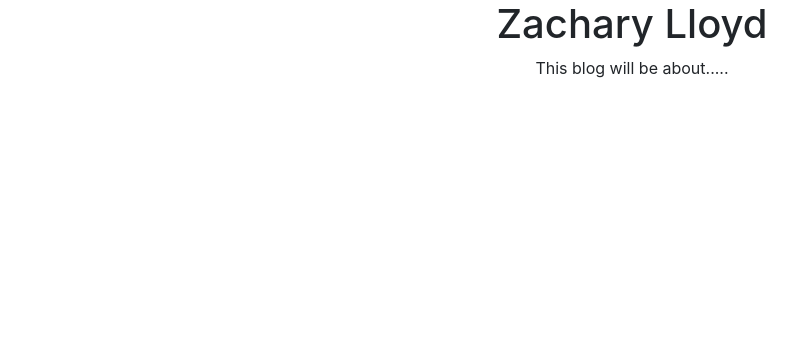
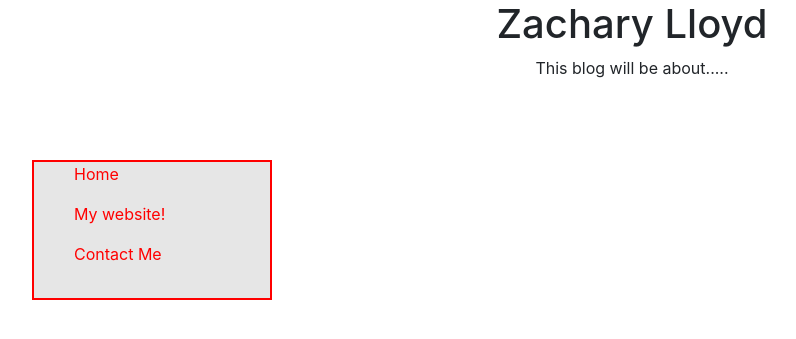
Before and after one commit to zachlloyd01/blog, a Django app: page / in a window 1280 px wide. Shown: the top 339 px of the page, without its empty margins (8-804 px from the left). Run offline with Django 3.2, Linux system fonts and the light colour scheme; data that the repository does not hold is empty; some libraries are stand-ins or nearby versions.

Commit message:
Add nav bar

```diff
--- a/blog/blog/settings.py
+++ b/blog/blog/settings.py
@@ -25,7 +25,7 @@
 # SECURITY WARNING: don't run with debug turned on in production!
 DEBUG = True
 
-ALLOWED_HOSTS = ['zachlloyd01.pythonanywhere.com']
+ALLOWED_HOSTS = ['zachlloyd01.pythonanywhere.com','127.0.0.1']
 
 
 # Application definition
--- a/blog/myblog/models.py
+++ b/blog/myblog/models.py
@@ -5,7 +5,6 @@
     preview = models.CharField(max_length=300, default="")
     body = models.TextField()
     date = models.DateTimeField()
-    image = models.ImageField(upload_to = "myblog/img")
 
     def __str__(self):
         return self.title
--- a/blog/personal/templates/personal/header.html
+++ b/blog/personal/templates/personal/header.html
@@ -13,6 +13,37 @@
         This blog will be about.....
       </p>
     </div>
+    <div class="navigation">
+      <ul class="navlist">
+        <li><span>
+          <a href="http://zachlloyd01.pythonanywhere.com/">Home</a>
+        </span></li>
+        <li><span>
+          <a href="http://zachlloyd01.github.io" target="_blank">My website!</a>
+        </span></li>
+        <li class="last"><span>
+          <a href="">Contact Me</a>
+        </span></li>
+      </ul>
+    </div>
+    <style>
+      .navigation {
+        border: 2px;
+        border-style: solid;
+        border-color: red;
+        width: 15em;
+        margin-left: 2.5em;
+        position: fixed;
+        background-color: #e6e6e6;
+      }
+      .navlist li {
+        padding-bottom: 1em;
+        list-style-type: none;
+      }
+      .last {
+        padding-bottom: 0em;
+      }
+    </style>
     {% block content %}
     {% endblock %}
 </body>
```
Also changed, not shown: blog/db.sqlite3.
